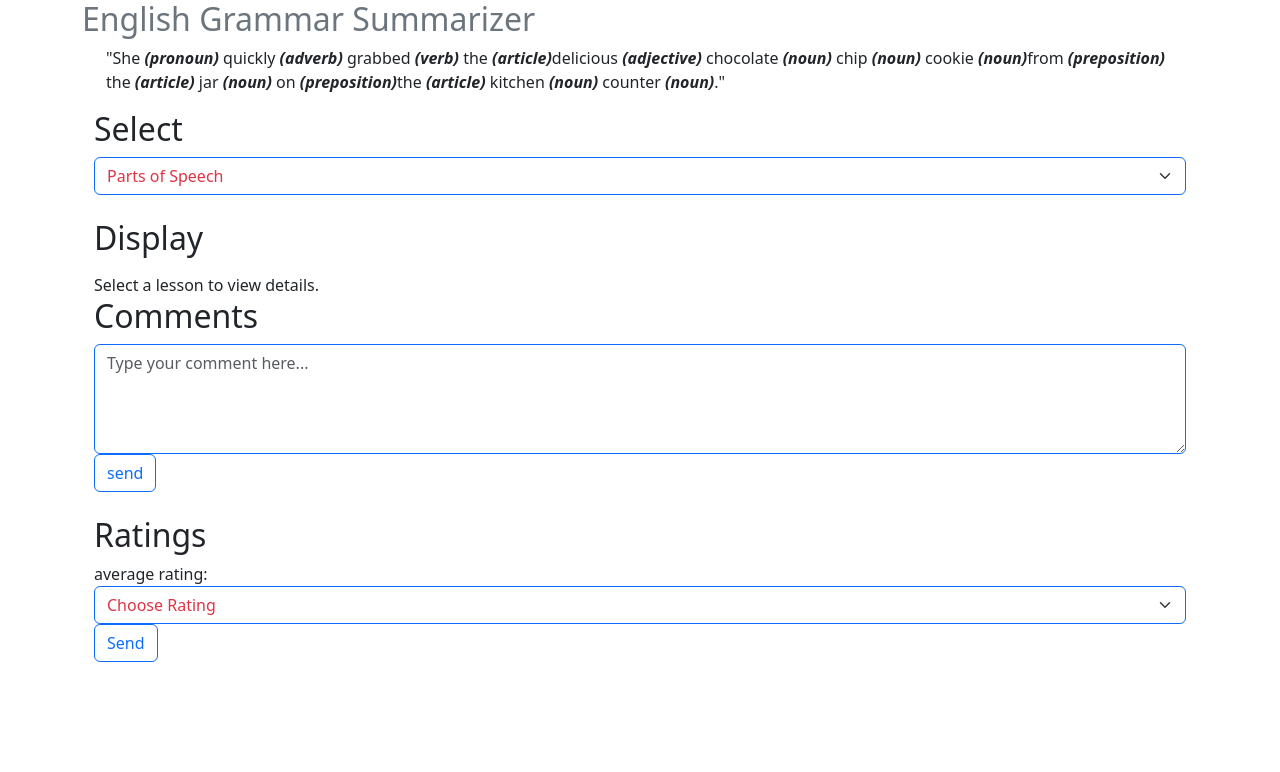
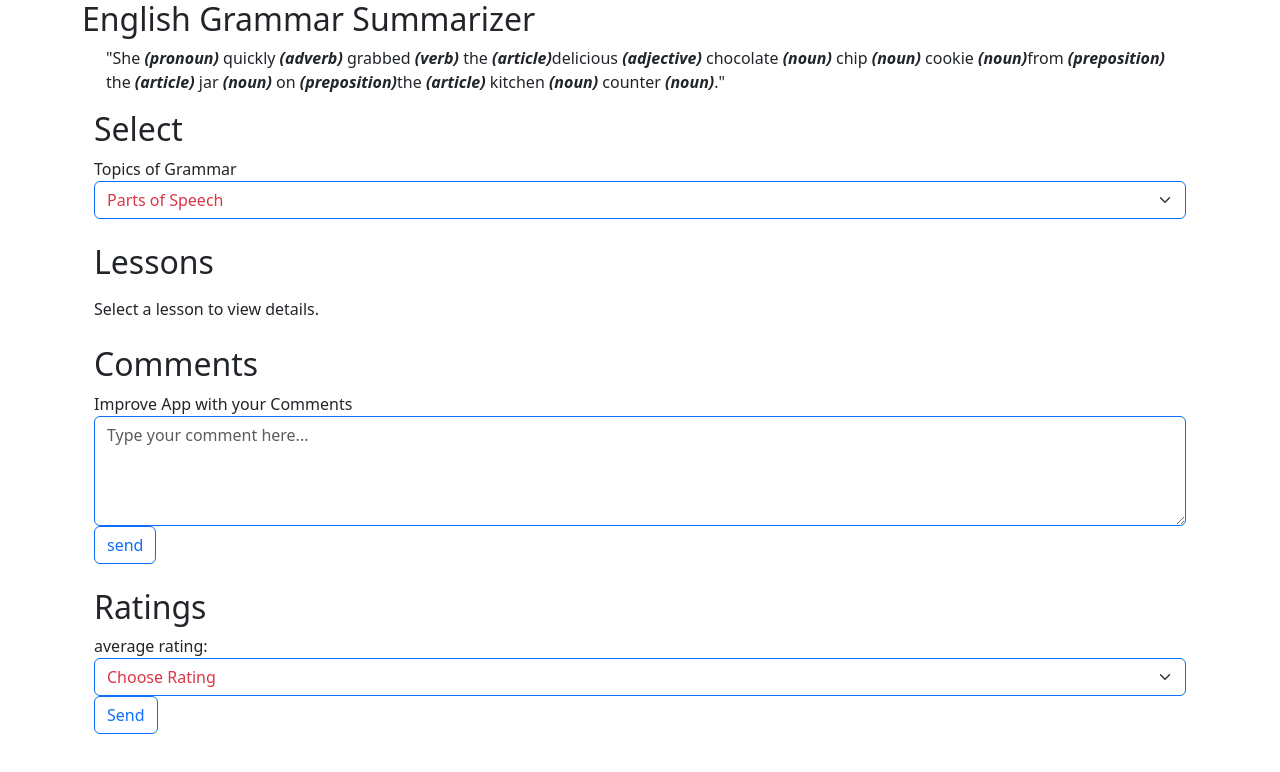
Before and after one commit to TranRTC/CSI-248-MidTerm-Project, a React (Vite) app in the folder EnglishGrammarSummarizer/: page / in a window 1280 px wide. Shown: the top 772 px of the page. Built offline with nearby package versions, Linux system fonts and the light colour scheme.

Commit message:
continue
continue

```diff
--- a/EnglishGrammarSummarizer/src/App.jsx
+++ b/EnglishGrammarSummarizer/src/App.jsx
@@ -110,6 +110,7 @@ const handleSubmitRating = (rating) => {
   // elelment need update is new rating
   const updatedRatings = detail ? [...detail.ratings, rating] : [rating];
   setRatings(updatedRatings);
+  setRating("");
 
   // this is conditional render mean use ternary operator to display the name of the betton form "send" to "sent"
   setRatingSent(true)
@@ -154,7 +155,7 @@ const handleSubmitComment = (comment) => {
 return (
     <div className="container" >
 
-      <h2 className="text-secondary">English Grammar Summarizer</h2>
+      <h2>English Grammar Summarizer</h2>
       <SelectLesson
         select={select}
         handleSelectChange={handleSelectChange}
--- a/EnglishGrammarSummarizer/src/Components/Comments.jsx
+++ b/EnglishGrammarSummarizer/src/Components/Comments.jsx
@@ -4,9 +4,12 @@ function Comments({commentSent,comment, handleCommentChange, handleSumitComment}
     return (
         <div className="container">
             <div>
+            <br></br>
             <h2>Comments</h2>
+            <label>Improve App with your Comments</label>
+            <br></br>
             <textarea  value={comment}
-                className="form-control border border-primary"
+                className="form-control border border-primary text-danger"
                 onChange={handleCommentChange}
                 rows="4" // Number of visible rows
                 cols="50" // Number of visible column
--- a/EnglishGrammarSummarizer/src/Components/DisplayLessons.jsx
+++ b/EnglishGrammarSummarizer/src/Components/DisplayLessons.jsx
@@ -5,7 +5,7 @@ function DisplayLessons({Lessons, onClickLesson}) {
 
     return (
         <div className="container">
-            <h2>Display</h2>
+            <h2>Lessons</h2>
             <ul>
                 {Lessons.map((Lesson) => <ItemLesson key={Lesson.id} Lesson={Lesson} onClickLesson={onClickLesson}/>)}
 
--- a/EnglishGrammarSummarizer/src/Components/Ratings.jsx
+++ b/EnglishGrammarSummarizer/src/Components/Ratings.jsx
@@ -14,7 +14,7 @@ function Ratings({ratingSent, rating, handleRatingChange, averageRating, handleS
           <label>average rating: {averageRating}</label>
           <br></br>
           <select className="form-select border border-primary text-danger" id="ratings" value={rating} onChange={handleRatingChange}>
-            <option >Choose Rating</option>
+            <option value="">Choose Rating</option>
             <option value="1">&#9733;</option>
             <option value="2">&#9733;&#9733;</option>
             <option value="3">&#9733;&#9733;&#9733;</option>
--- a/EnglishGrammarSummarizer/src/Components/SelectLesson.jsx
+++ b/EnglishGrammarSummarizer/src/Components/SelectLesson.jsx
@@ -33,6 +33,7 @@ function SelectLesson({select, handleSelectChange}) {
             <container>
 
                 <h2>Select</h2>
+                <label>Topics of Grammar</label>
                 <select className="form-select border border-primary text-danger " id="PartsOfSpeech" value={select} onChange={handleSelectChange}>
                         <option>Parts of Speech</option>
                         {
```
